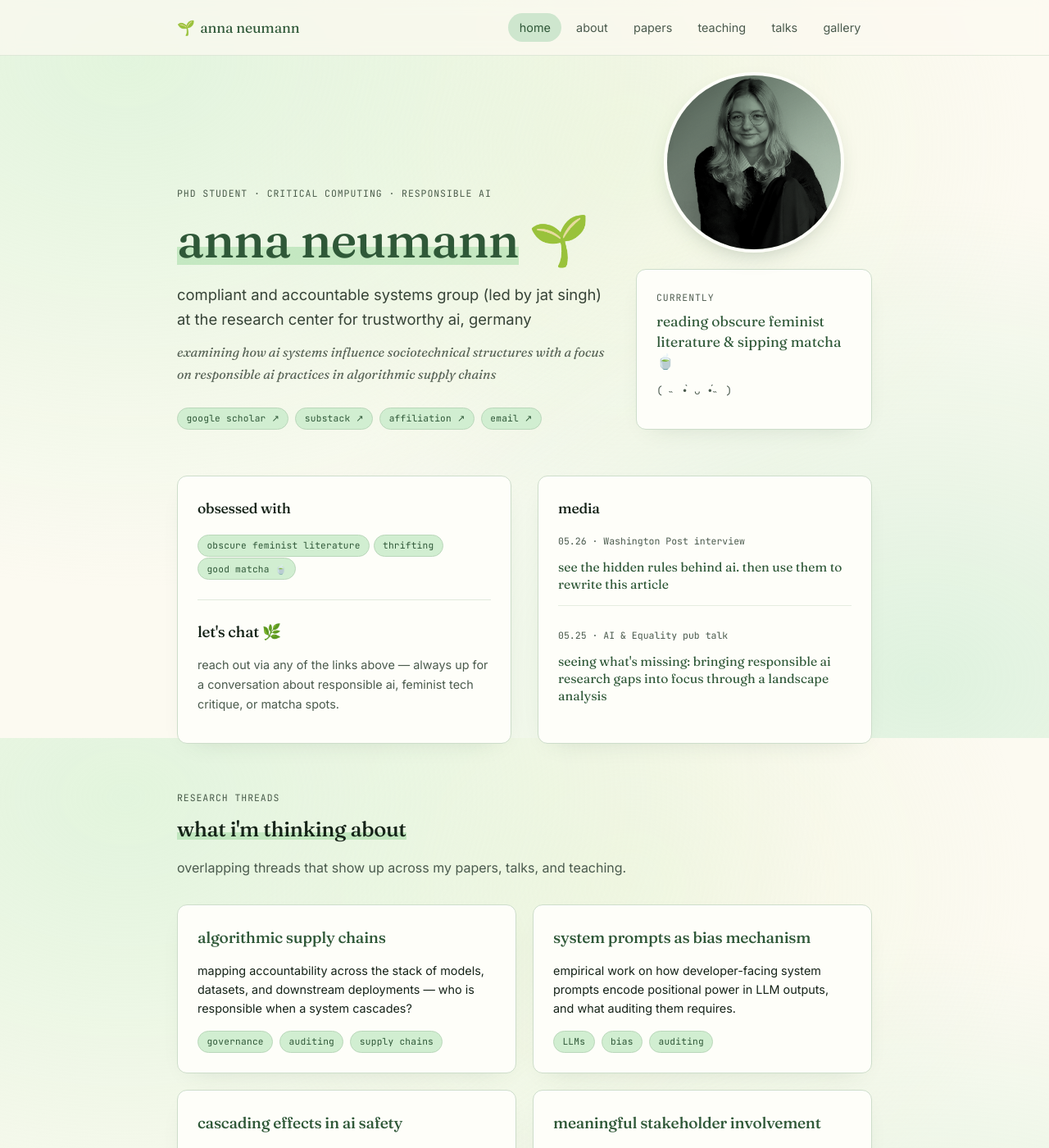
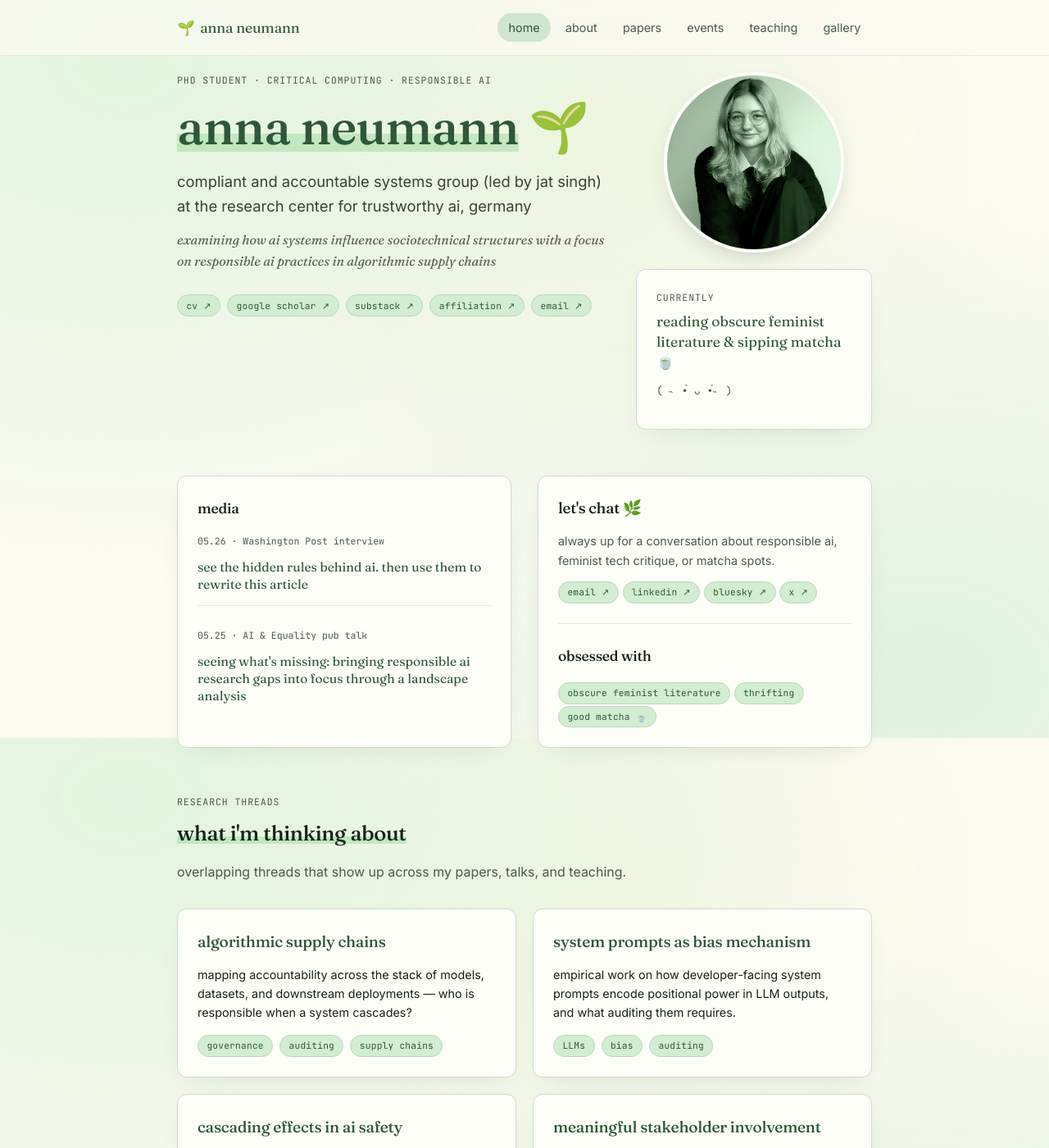
Before and after one commit to annaneumann-me/annaneumann-me.github.io, a Jekyll site: the page built from index.md, in a window 1280 px wide and 1400 px high. Shown: the whole window at 82% size. Built offline with Jekyll 4.4.1, drawn with Linux system fonts in a browser that asks for light colours.

Commit message:
Add authors/typed file links to papers, rename talks to events, fix avatar position/color, restyle home cards with social links

```diff
--- a/_layouts/default.html
+++ b/_layouts/default.html
@@ -17,8 +17,8 @@
         <a href="{{ '/' | relative_url }}" {% if page.url == '/' %}class="active"{% endif %}>home</a>
         <a href="{{ '/about/' | relative_url }}" {% if page.url contains 'about' %}class="active"{% endif %}>about</a>
         <a href="{{ '/publications/' | relative_url }}" {% if page.url contains 'publications' %}class="active"{% endif %}>papers</a>
+        <a href="{{ '/events/' | relative_url }}" {% if page.url contains 'events' %}class="active"{% endif %}>events</a>
         <a href="{{ '/teaching/' | relative_url }}" {% if page.url contains 'teaching' %}class="active"{% endif %}>teaching</a>
-        <a href="{{ '/talks/' | relative_url }}" {% if page.url contains 'talks' %}class="active"{% endif %}>talks</a>
         <a href="{{ '/gallery/' | relative_url }}" {% if page.url contains 'gallery' %}class="active"{% endif %}>gallery</a>
       </nav>
     </div>
--- a/assets/css/style.css
+++ b/assets/css/style.css
@@ -193,6 +193,7 @@ a.tag--poster:hover { background: oklch(0.7 0.06 145); color: oklch(0.98 0.01 14
 .year-heading .count { font-family: var(--font-mono); font-size: 0.75rem; color: var(--muted-foreground); }
 
 .pub-card h3 { font-size: 1.05rem; color: var(--foreground); line-height: 1.4; margin: 0; }
+.pub-card .authors { margin: 0.3rem 0 0; font-size: 0.85rem; color: var(--muted-foreground); }
 .pub-card .meta { margin-top: 0.4rem; font-size: 0.9rem; color: var(--muted-foreground); }
 .pub-card .meta .venue { color: oklch(0.35 0.04 150); font-weight: 500; }
 .pub-card .links { margin-top: 0.75rem; display: flex; flex-wrap: wrap; gap: 0.5rem; }
@@ -218,7 +219,7 @@ a.tag--poster:hover { background: oklch(0.7 0.06 145); color: oklch(0.98 0.01 14
 .two-col { display: grid; grid-template-columns: 1fr; gap: 2rem; margin-top: 3.5rem; }
 @media (min-width: 768px) { .two-col { grid-template-columns: 1fr 1fr; } }
 
-.hero { display: grid; grid-template-columns: 1fr; gap: 2rem; align-items: end; }
+.hero { display: grid; grid-template-columns: 1fr; gap: 2rem; align-items: start; }
 @media (min-width: 768px) { .hero { grid-template-columns: 1fr auto; } }
 .hero h1 { font-size: 3rem; line-height: 1.05; color: var(--primary); margin-top: 1rem; }
 @media (min-width: 768px) { .hero h1 { font-size: 3.75rem; } }
@@ -249,14 +250,15 @@ a.tag--poster:hover { background: oklch(0.7 0.06 145); color: oklch(0.98 0.01 14
   height: 100%;
   object-fit: cover;
   display: block;
-  filter: grayscale(1) contrast(1.08) brightness(1.02);
+  filter: grayscale(1) contrast(1.05) brightness(1.08);
 }
 .avatar::after {
   content: "";
   position: absolute;
   inset: 0;
-  background: linear-gradient(155deg, oklch(0.42 0.07 150 / 0.6), oklch(0.8 0.1 145 / 0.32));
-  mix-blend-mode: multiply;
+  background: var(--matcha);
+  mix-blend-mode: color;
+  opacity: 0.5;
 }
 
 /* media card (compact list inside a soft-card, used on home) */
--- a/index.md
+++ b/index.md
@@ -11,6 +11,7 @@ title: home
     <p class="focus">examining how ai systems influence sociotechnical structures with a focus on responsible ai practices in algorithmic supply chains</p>
 
     <div class="links">
+      <a class="tag" href="/assets/cv.pdf">cv ↗</a>
       <a class="tag" href="https://scholar.google.com/">google scholar ↗</a>
       <a class="tag" href="https://substack.com/">substack ↗</a>
       <a class="tag" href="#">affiliation ↗</a>
@@ -33,22 +34,6 @@ title: home
 </section>
 
 <div class="two-col">
-  <div class="soft-card">
-    <h2 style="font-size: 1.1rem;">obsessed with</h2>
-    <div class="links" style="margin-top: 1rem;">
-      <span class="tag">obscure feminist literature</span>
-      <span class="tag">thrifting</span>
-      <span class="tag">good matcha 🍵</span>
-    </div>
-
-    <hr>
-
-    <h3>let's chat 🌿</h3>
-    <p style="font-size: 0.9rem; color: var(--muted-foreground);">
-      reach out via any of the links above — always up for a conversation about responsible ai, feminist tech critique, or matcha spots.
-    </p>
-  </div>
-
   <div class="soft-card media-card">
     <h2 style="font-size: 1.1rem;">media</h2>
     <ul>
@@ -59,6 +44,28 @@ title: home
       </li>
       {% endfor %}
     </ul>
+  </div>
+
+  <div class="soft-card">
+    <h3>let's chat 🌿</h3>
+    <p style="font-size: 0.9rem; color: var(--muted-foreground);">
+      always up for a conversation about responsible ai, feminist tech critique, or matcha spots.
+    </p>
+    <div class="links" style="margin-top: 0.75rem;">
+      <a class="tag" href="mailto:an@newmanconsulting.de">email ↗</a>
+      <a class="tag" href="#">linkedin ↗</a>
+      <a class="tag" href="#">bluesky ↗</a>
+      <a class="tag" href="#">x ↗</a>
+    </div>
+
+    <hr>
+
+    <h2 style="font-size: 1.1rem;">obsessed with</h2>
+    <div class="links" style="margin-top: 1rem;">
+      <span class="tag">obscure feminist literature</span>
+      <span class="tag">thrifting</span>
+      <span class="tag">good matcha 🍵</span>
+    </div>
   </div>
 </div>
 
```
Also changed, not shown: _data/publications.yml (+15 -2 lines), events.md (renamed from talks.md, +2 -2 lines), publications.md (+1 -0 lines), README.md, 1 other file.
